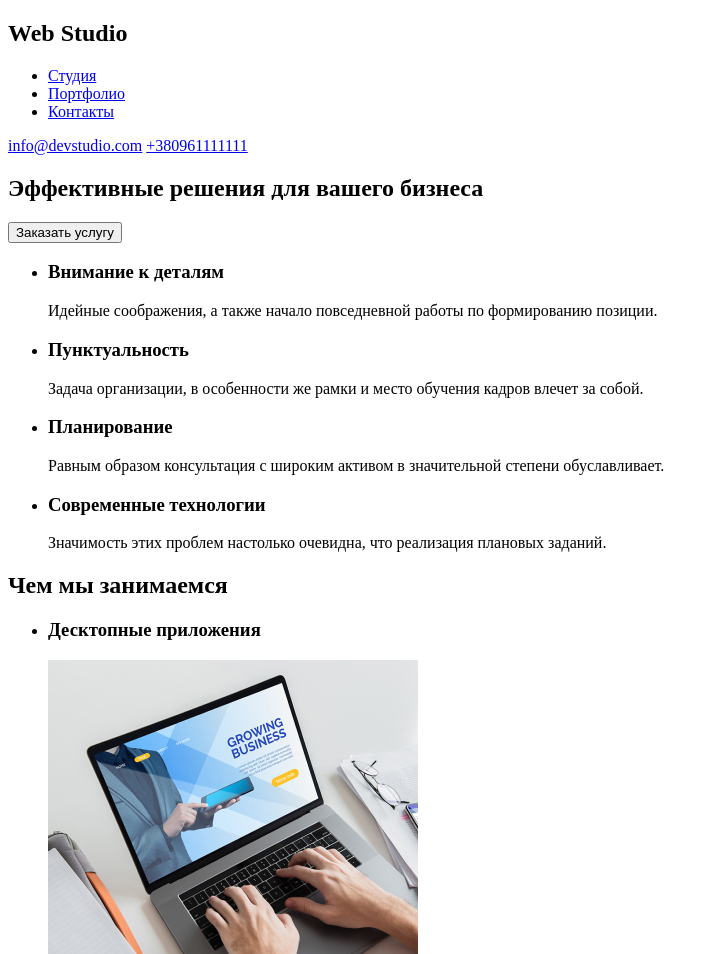
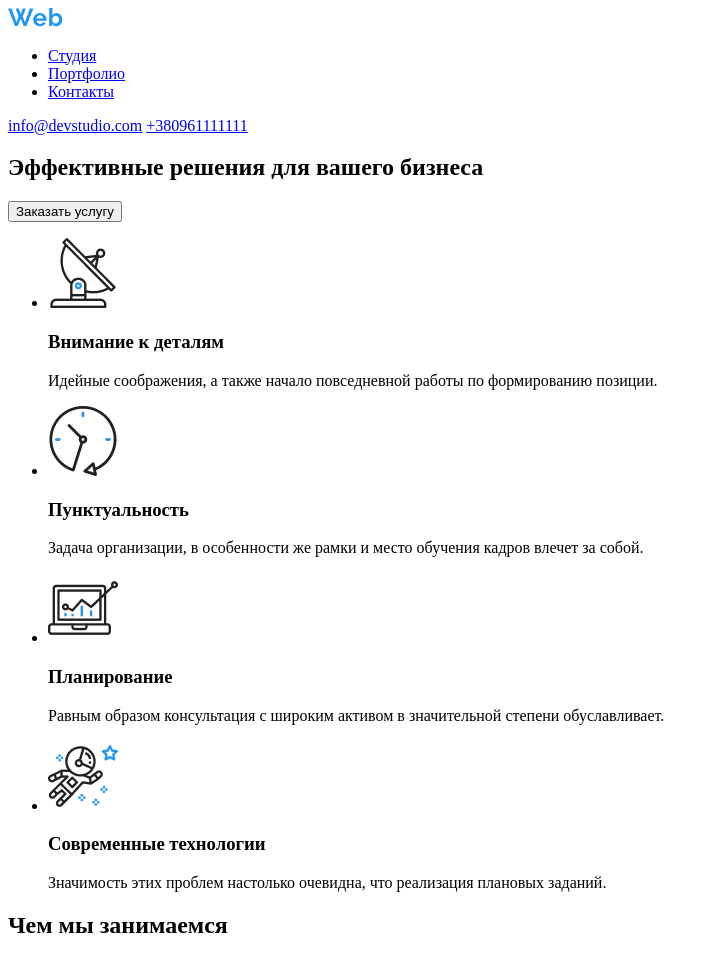
Before and after one commit to an-gato/goit-markup-hw-01, a plain HTML site: page index.html in a window 1280 px wide. Shown: the top 954 px of the page, without its empty margins (0-719 px from the left). Drawn offline with Linux system fonts and the light colour scheme.

Commit message:
переделывает код

```diff
--- a/index.html
+++ b/index.html
@@ -8,7 +8,9 @@
 <body>
     <header>
         <nav>
-          <h2>Web Studio</h2>
+          <a href="./index.html">
+          <img src="./logo/WebStudio.svg" alt="" width="141">
+        </a>
           <ul>
             <li><a href="./ссылка/link1.svg">Студия</a>
             </li>
@@ -31,24 +33,27 @@
       <section>
         <ul>
           <li>
+              <img src="./icon/antenna.png" alt="antenna">
               <h3>Внимание к деталям</h3>
               <p>Идейные соображения, а также начало повседневной работы по формированию позиции.</p>
          </li>
           <li>
+              <img src="./icon/clock.png" alt="clock">
               <h3>Пунктуальность</h3>
               <p>Задача организации, в особенности же рамки и место обучения кадров влечет за собой.</p>
          </li>
           <li>
+              <img src="./icon/diagram.png" alt="diagram">
               <h3>Планирование</h3>
               <p>Равным образом консультация с широким активом в значительной степени обуславливает.</p>
          </li>
           <li>
+              <img src="./icon/astronaut.png" alt="astronaut">
               <h3>Современные технологии</h3>
               <p>Значимость этих проблем настолько очевидна, что реализация плановых заданий.</p>
          </li>
        </ul>
       </section>
-    </main>
 
 
     <section>
@@ -56,15 +61,15 @@
           <ul>
               <li>
                   <h3>Десктопные приложения</h3>
-                  <img src="./aboutus/img1.jpg" alt="приложения">
+                  <img src="./aboutus/img1.jpg" width="370" alt="приложения">
               </li>
               <li>
                   <h3>Мобильные приложения</h3>
-                  <img src="./aboutus/img2.jpg" alt="мобильные приложения">
+                  <img src="./aboutus/img2.jpg" width="370" alt="мобильные приложения">
               </li>
               <li>
                   <h3>Дизайнерские решения</h3>
-                  <img src="./aboutus/img3.jpg" alt="дизайн">
+                  <img src="./aboutus/img3.jpg" width="370" alt="дизайн">
               </li>
           </ul>
   </section>
@@ -174,11 +179,13 @@
       </li>
     </ul>
   </section>
+</main>
 
   <footer>
     <div>
        <div>
-        <h2>Web Studio</h2>
+        <a href="./index.html">
+          <img src="./logo/WebStudio.svg" alt="" width="141"></a>
         </div>
        <address>
           <ul>
```
Also changed, not shown: icon/antenna.png (added), icon/astronaut.png (added), icon/clock.png (added), icon/diagram.png (added), logo/WebStudio.svg (added), logo/webstudio.png (deleted).
